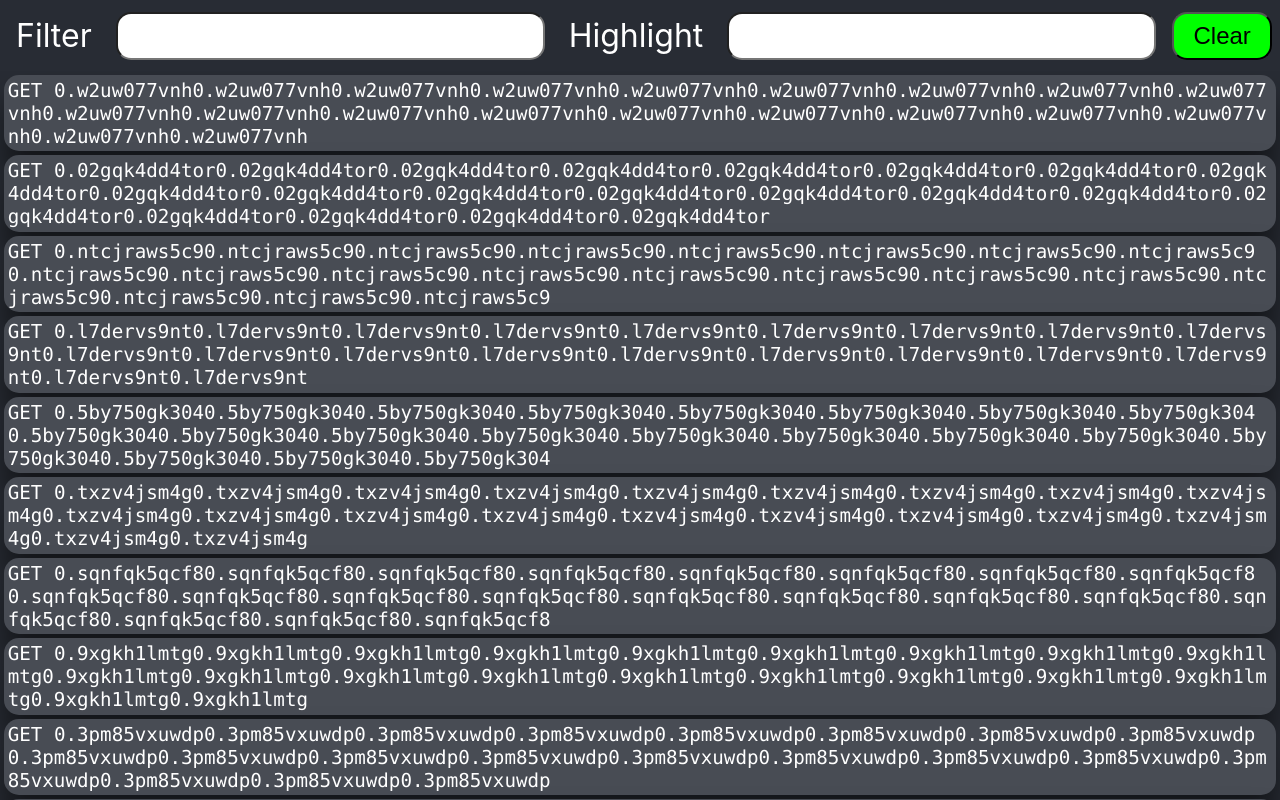
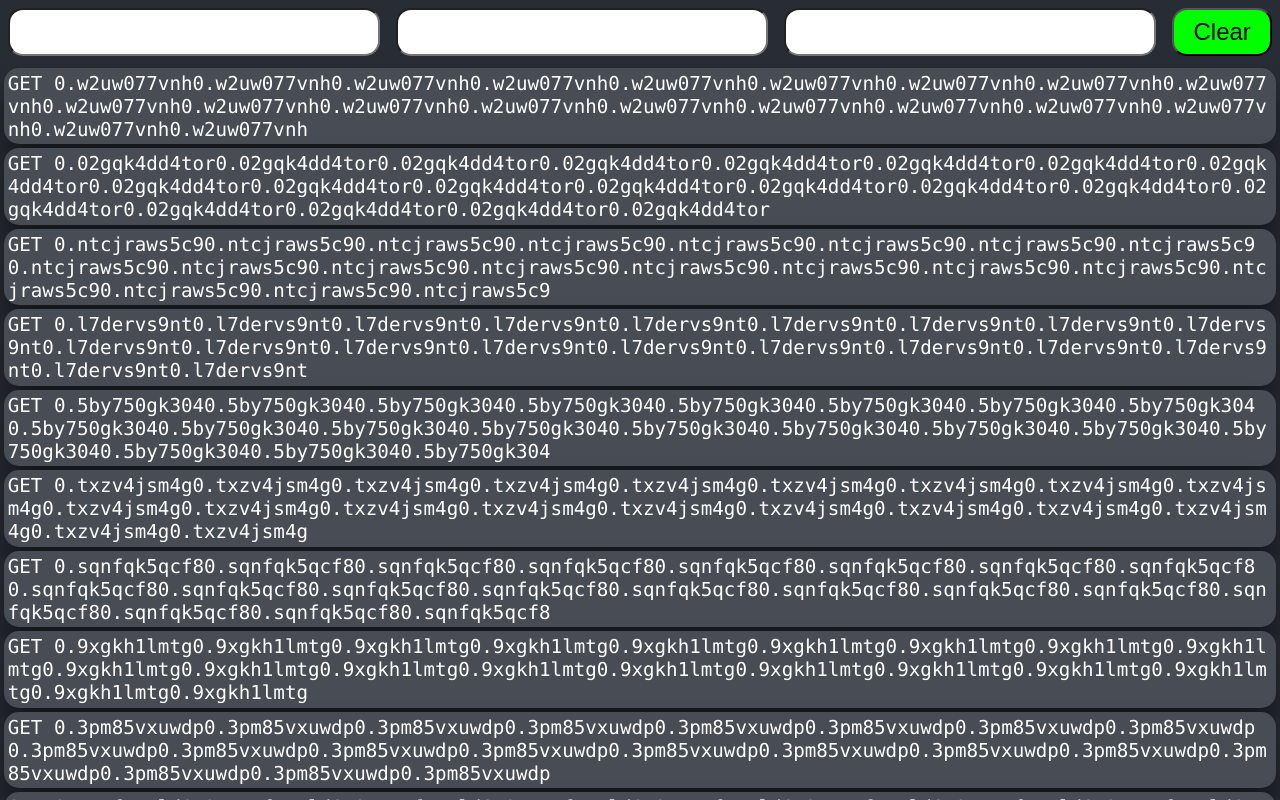
Before and after one commit to quantumsnowball/link-finder, a React (Create React App) app: page / in a window 1280 px wide. Built offline with nearby package versions, Linux system fonts and the light colour scheme.

Commit message:
feature: exclude from filtered result, or so-call inverse match

```diff
--- a/src/components/App.tsx
+++ b/src/components/App.tsx
@@ -18,6 +18,7 @@ function App() {
       ({ title: 'Title', url: Math.random().toString(36).repeat(20), method: 'GET' })))
   const [filtered, setFiltered] = useState(entries);
   const [keyword, setKeyword] = useRegex('');
+  const [exclude, setExclude] = useRegex('');
   const [highlight, setHighlight] = useRegex('');
 
   // register web request listenering on first mount
@@ -41,13 +42,14 @@ function App() {
 
   return (
     <div className="app">
-      <SearchBar setKeyword={setKeyword} setHighlight={setHighlight} setList={setEntries} />
+      <SearchBar setKeyword={setKeyword} setExclude={setExclude} setHighlight={setHighlight} setList={setEntries} />
       <div className="main">
         {filtered
           .filter((entry: Entry) => entry.url.match(keyword))
+          .filter((entry: Entry) => exclude !== '' ? !entry.url.match(exclude) : true)
           .reverse()
           .map((entry: Entry, i: number) =>
-            <Link key={i} keyword={keyword} highlight={highlight} title={entry.title} url={entry.url} method={entry.method} />)}
+            <Link key={i} keyword={keyword} exclude={exclude} highlight={highlight} title={entry.title} url={entry.url} method={entry.method} />)}
       </div>
     </div >
   );
--- a/src/components/Link.tsx
+++ b/src/components/Link.tsx
@@ -14,17 +14,18 @@ interface LinkProps {
   url: string
   method: string
   keyword: string
+  exclude: string
   highlight: string
 }
 
-function Link({ title, url, method, keyword, highlight }: LinkProps) {
+function Link({ title, url, method, keyword, exclude, highlight }: LinkProps) {
   return (
     <p onClick={_ => copy(
       `youtube-dl "${url}" -o "${title}.mp4"`
     )}>
       <span>{method} </span>
       <Highlighter
-        searchWords={[keyword, highlight]}
+        searchWords={[highlight]}
         textToHighlight={url}
       />
     </p>
--- a/src/components/SearchBar.tsx
+++ b/src/components/SearchBar.tsx
@@ -4,16 +4,16 @@ import { Entry } from '../types/App'
 
 interface SearchBarProps {
   setKeyword: (regex: string) => void,
+  setExclude: (regex: string) => void,
   setHighlight: (regex: string) => void,
   setList: React.Dispatch<React.SetStateAction<Entry[]>>
 }
 
-function SearchBar({ setKeyword, setHighlight, setList }: SearchBarProps) {
+function SearchBar({ setKeyword, setExclude, setHighlight, setList }: SearchBarProps) {
   return (
     <div className="searchbar">
-      <header>Filter</header>
       <input type="text" onChange={e => setKeyword(e.target.value)}></input>
-      <header>Highlight</header>
+      <input type="text" onChange={e => setExclude(e.target.value)}></input>
       <input type="text" onChange={e => setHighlight(e.target.value)}></input>
       <button onClick={() => setList([])}>Clear</button>
     </div>
```
